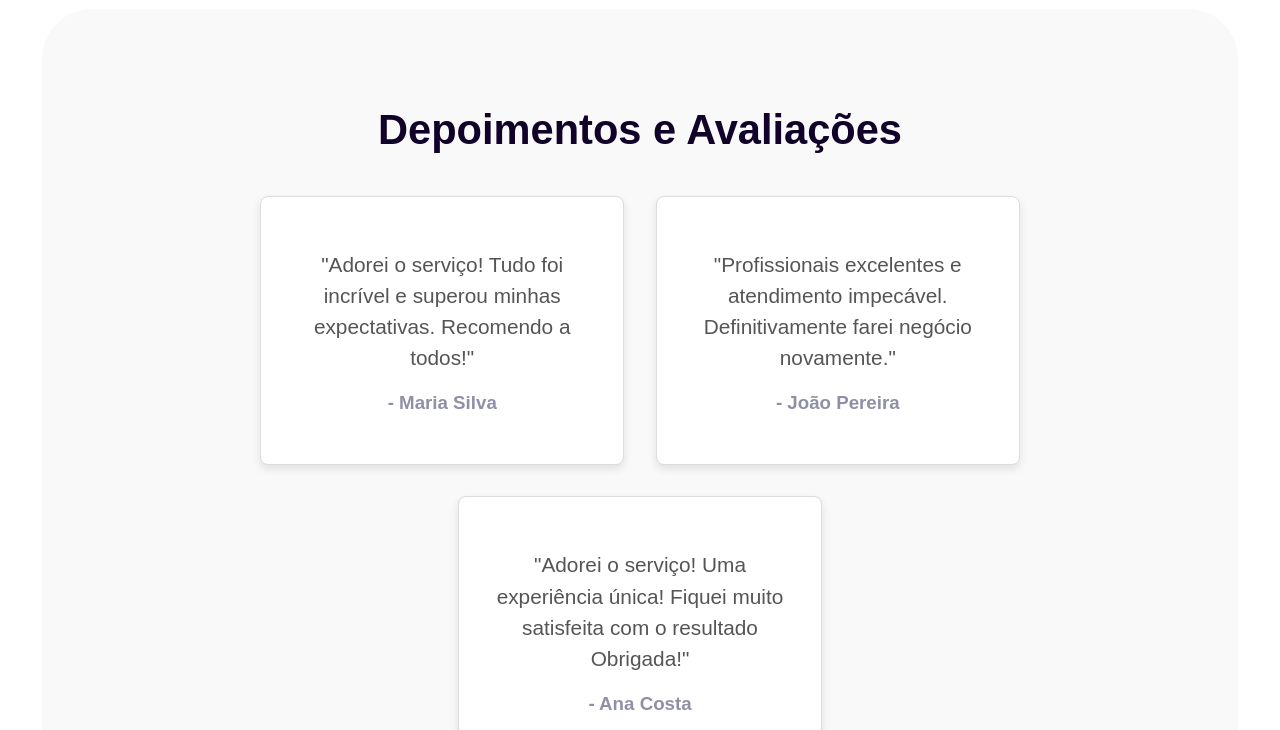
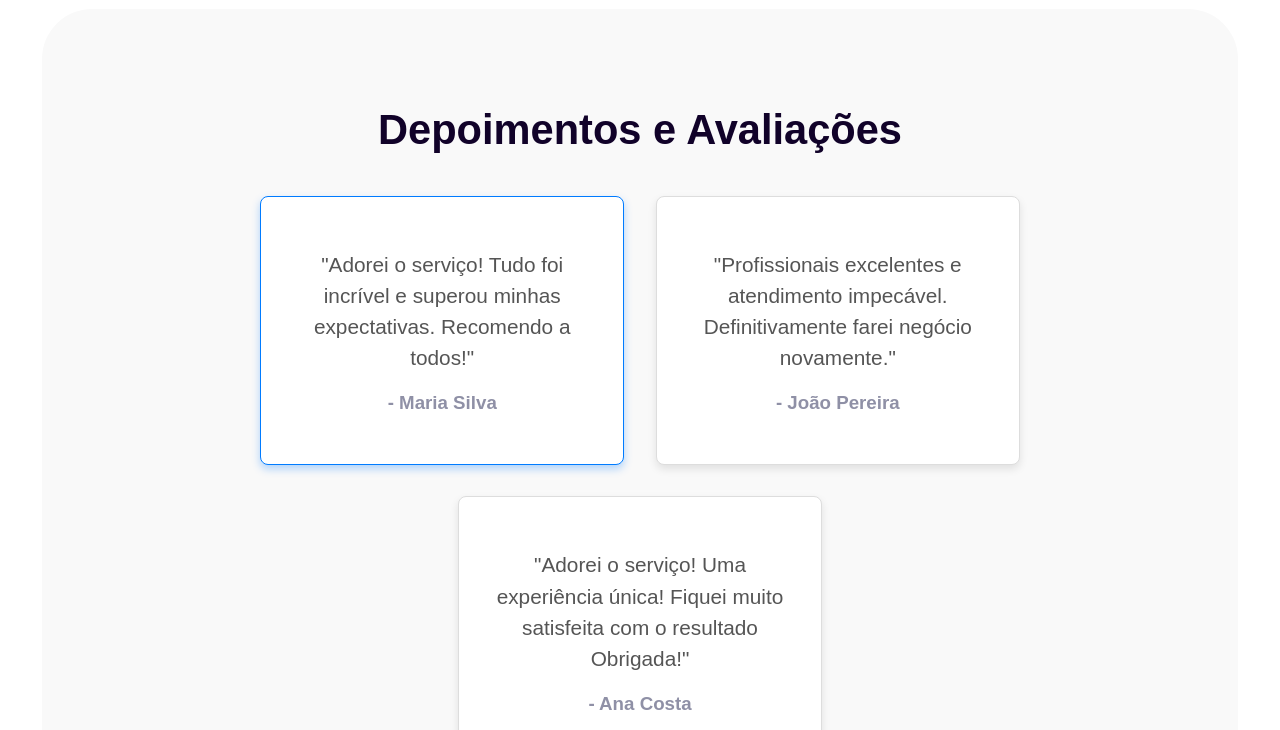
Before and after one commit to Graphein/ProcessoSeletivo, a website built with Parcel: page index.html in a window 1280 px wide. In both pictures the pointer is over the element 442 px from the left and 2229 px from the top of the page. Shown: the part 1899-2629 px from the top of the page. Built offline with nearby package versions, Linux system fonts and the light colour scheme; files whose address does not match are found by name.

Commit message:
Atualizado

```diff
--- a/assets/styles/styles.css
+++ b/assets/styles/styles.css
@@ -515,7 +515,10 @@ footer .footer-content .footer-links .footer-subscribe:hover {
   font-weight: bold;
   color: var(--purple-light);
 }
-
+.depoimento:hover {
+  border-color: #007bff; /* Azul para o hover */
+  box-shadow: 0 4px 8px rgba(0, 123, 255, 0.3); /* Sombras azuladas */
+}
 @media (max-width: 768px) {
   .depoimentos-container {
     flex-direction: row;
```
